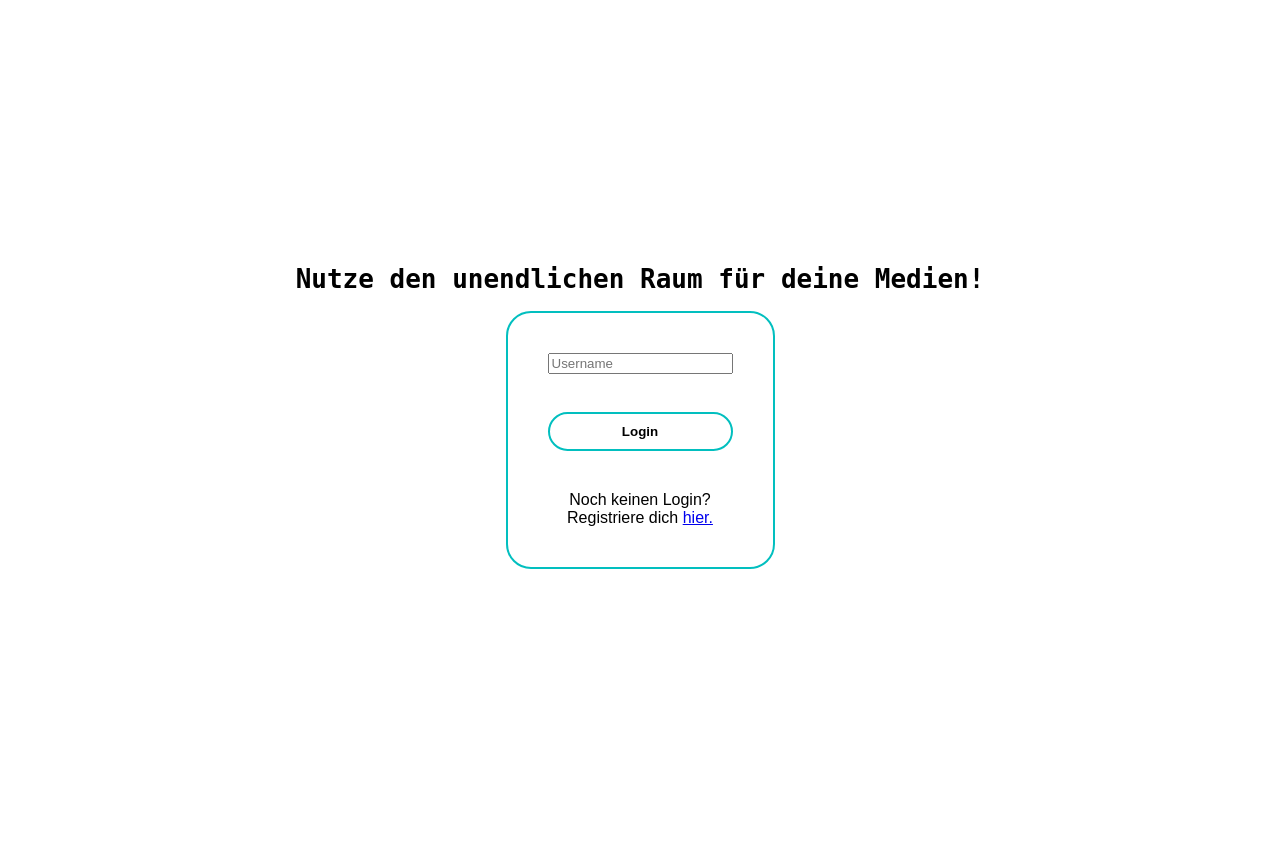
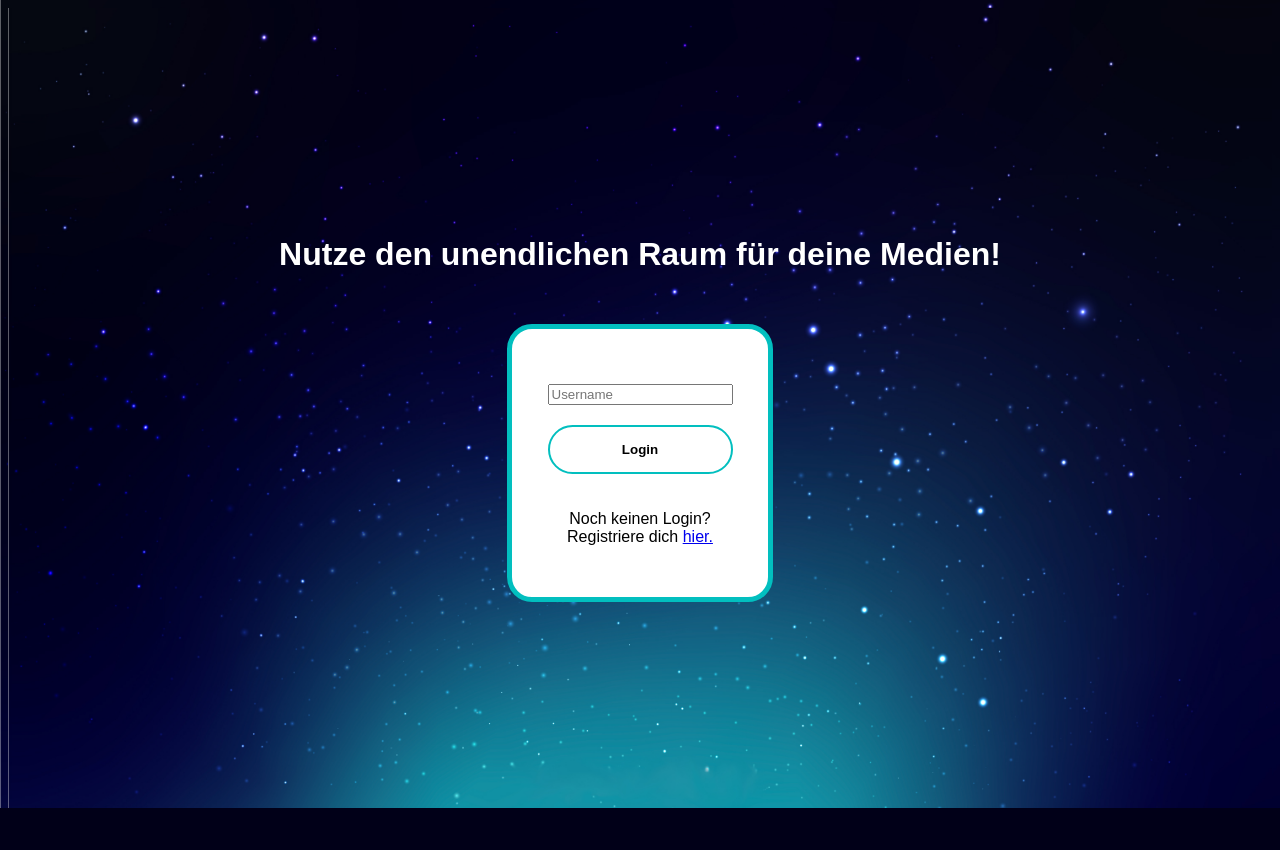
Before and after one commit to Kaktussaft/Mediendatenbank-broken, a PHP site: page /Mediendatenbank/ in a window 1280 px wide. After the commit the page ends 808 px from the top, so only its background shows below. Run offline with PHP 8.4, Linux system fonts and the light colour scheme.

Commit message:
finished Landingpage + created css files

```diff
--- a/app/View/Admin.php
+++ b/app/View/Admin.php
@@ -5,8 +5,9 @@
     <meta charset="UTF-8">
     <meta name="viewport" content="width=device-width, initial-scale=1.0">
     <title>Admin</title>
-    <script type="text/javascript" src="../app/View/script/SharedScripts.js"></script>
-    <link rel="stylesheet" href="../app/View/style/PopUps.css">
+    <script type="text/javascript" src="/Mediendatenbank/app/View/script/SharedScripts.js"></script>
+    <link rel="stylesheet" href="/Mediendatenbank/app/View/style/PopUps.css">
+    <link rel="stylesheet" href="/Mediendatenbank/app/View/style/AdminPage.css">
 </head>
 
 <body>
--- a/app/View/LandingPage.php
+++ b/app/View/LandingPage.php
@@ -5,15 +5,9 @@
     <meta charset="UTF-8">
     <meta name="viewport" content="width=device-width, initial-scale=1.0">
     <title>MyMediaSpace</title>
-    <script type="text/javascript" src="../app/View/script/SharedScripts.js"></script>
-    <!-- Stylesheets for live website
-    <link rel="stylesheet" href="../app/View/style/Layout.css">
-    <link rel="stylesheet" href="../app/View/style/PopUps.css">
-    -->
-    <!-- Stylesheets for testing -->
-    <link rel="stylesheet" href="style/Layout.css">
-    <link rel="stylesheet" href="style/PopUps.css">
-
+    <script type="text/javascript" src="/Mediendatenbank/app/View/script/SharedScripts.js"></script>
+    <link rel="stylesheet" href="/Mediendatenbank/app/View/style/LandingPage.css">
+    <link rel="stylesheet" href="/Mediendatenbank/app/View/style/PopUps.css">
 
 </head>
 
@@ -25,11 +19,15 @@
 
     <div class="loginForm">
         <form id="loginForm" action="UserController/login/" method="POST" onsubmit="updateFormLoginAction()">
-            <input type="text" id="username" name="username" placeholder="Username" required><br>
+            <div class="userTextBox">
+                <input type="text" id="username" name="username" placeholder="Username" required><br>
+            </div>
             <input type="submit" value="Login" class="loginButton">
             <input type="hidden" name="Routing" value="login">
         </form>
-        <p>Noch keinen Login?<br>Registriere dich <a href="#" id="open-registration-modal">hier.</a></p>
+        <div class="registrationMessage">
+            <p>Noch keinen Login?<br>Registriere dich <a href="#" id="open-registration-modal">hier.</a></p>
+        </div>
     </div>
 
     <div id="registrationModal" class="modal">
--- a/app/View/style/Layout.css
+++ b/app/View/style/LandingPage.css
@@ -1,19 +1,30 @@
 html, body {
     height: 100%; /* Stellen sicher, dass der gesamte Viewport abgedeckt wird */
-    margin-bottom: 50px;
+    background-color: #35343d;
+    background-image: url(../../../Design/Background.jpg);
+    background-size: cover;
+    background-position: center;
+    /*background-repeat: no-repeat;*/
+
 }
 
 body {
-    display: flex;
-    flex-direction: column;
+    display: grid;
     justify-content: center; /* Zentriert horizontal */
-    align-items: center; /* Zentriert vertikal */
+    align-content: center;
+    place-items: center;  /*Zentriert vertikal */
     height: 100vh; /* Nimmt die gesamte Höhe des Viewports ein */
+}
+
+.welcomeMessage{
+    font-family: monospace;
+    margin-bottom: 30px;
+    color: white;
 }
 
 .loginForm{
     border-radius: 25px;
-    border: 2px solid #02BFBF;
+    border: 5px solid #02BFBF;
     padding: 20px;
     min-width: 100px; /* Startgröße */
     max-width: 30%; /* Wächst bis zur vollen Breite des Containers */
@@ -25,38 +36,36 @@ body {
     align-items: center;
 }
 
+.userTextBox{
+    margin-bottom: 20px;
+    margin-top: 15px;
+
+}
+
 .loginForm form{
     padding: 20px;
     display: flex;
     flex-direction: column;
     align-items: stretch; /* Zentriert den Button und das Textfeld horizontal */
-    gap: 10px; /* Abstand zwischen dem Textfeld und dem Button */
-    margin: auto;
 }
 
-.loginForm p{
-    padding: 20px;
+.registrationMessage{
+    /*padding: 20px;    */
     text-align: center;
-    margin: auto;
+    margin-bottom: 15px;
 }
 
 .loginButton{
     background-color: white;
     border-radius: 25px;
     border: 2px solid #02BFBF;
-    padding: 10px;
+    padding: 15px;
     font-weight: bold;
 }
 
 
 
-
-
 /*Fonts*/
-h1{
-    font-family: monospace
-}
-
 *{
     font-family: Arial, Helvetica, sans-serif;
 }
```
Also changed, not shown: app/View/User.php (+16 -6 lines), app/View/style/AdminPage.css (added), app/View/style/UserPage.css (added).
